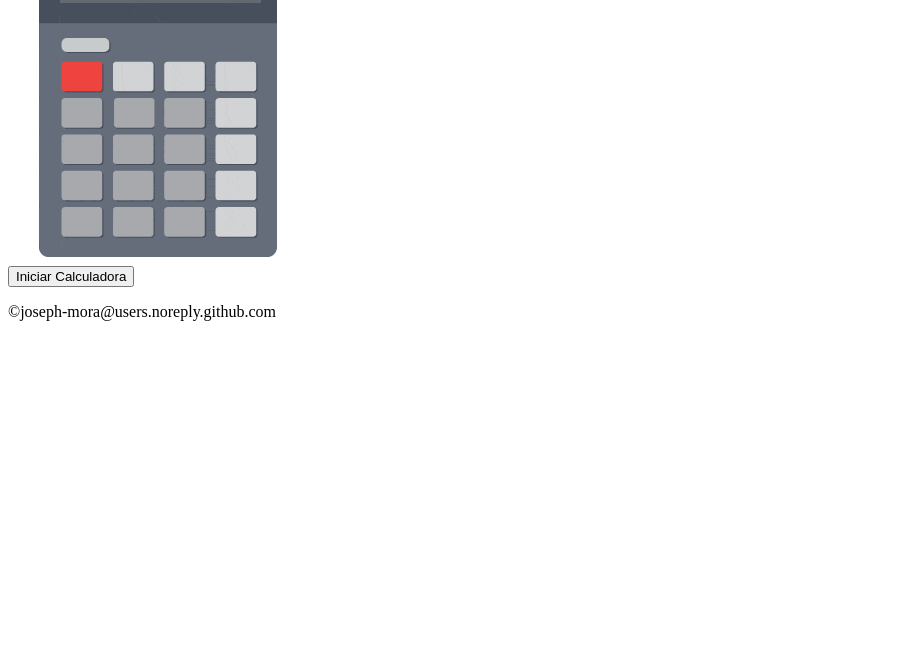
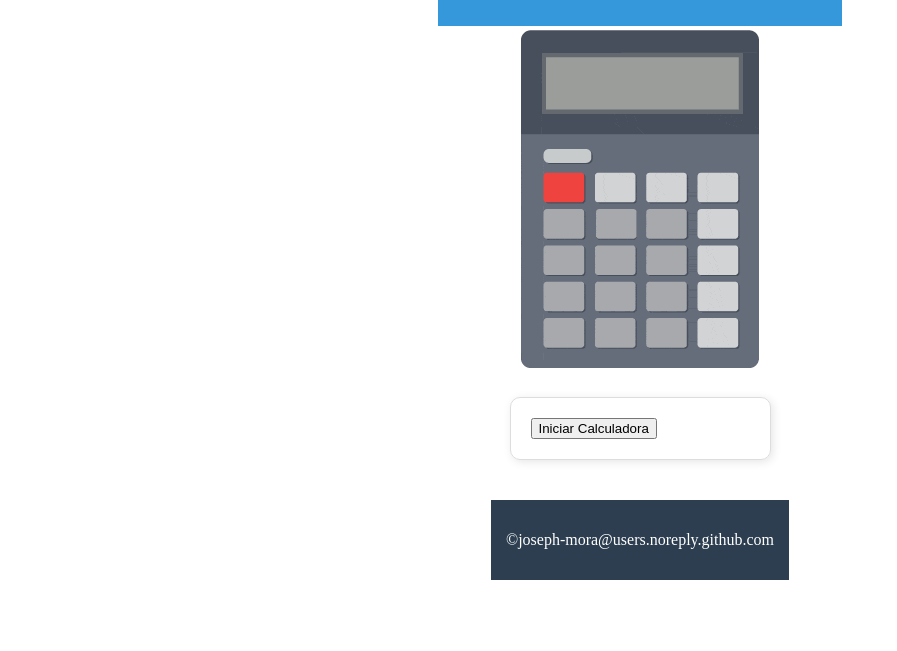
Before and after one commit to joseph-mora/tarea-calculadora, a plain HTML site: page index.html in a window 1280 px wide. Shown: the part 165-816 px from the top of the page, without its empty margins (0-897 px from the left). Drawn offline with Linux system fonts and the light colour scheme.

Commit message:
corregi el style

```diff
--- a/index.html
+++ b/index.html
@@ -4,6 +4,7 @@
     <meta charset="UTF-8">
     <meta name="viewport" content="width=device-width, initial-scale=1.0">
     <script src="script.js"></script>
+    <link rel="stylesheet" href="styles.css">
     <title>Calculadora en JavaScript</title>
 </head>
 <body>
--- a/styles.css
+++ b/styles.css
@@ -1,15 +1,16 @@
 /* styles.css */
 
-body {
-    font-family: Arial, sans-serif;
-    margin: 0;
-    padding: 0;
-}
+body{
+    display: flex;
+    justify-content: center; /* Centra horizontalmente */
+    align-items: center; /* Centra verticalmente */
+    height: 100vh; /* Ocupa toda la pantalla */
+    flex-direction: column; /* Apila los elementos verticalmente */
+    }
 
 header {
     background-color: #3498db;
     color: white;
-    text-align: center;
     padding: 20px;
 }
 
@@ -19,7 +20,6 @@
     box-shadow: 2px 2px 10px rgba(0, 0, 0, 0.1);
     margin: 20px;
     padding: 20px;
-    text-align: center;
 }
 
 .img {
@@ -30,7 +30,6 @@
 footer {
     background-color: #2c3e50;
     color: white;
-    text-align: center;
     padding: 15px;
     margin-top: 20px;
 }
```
